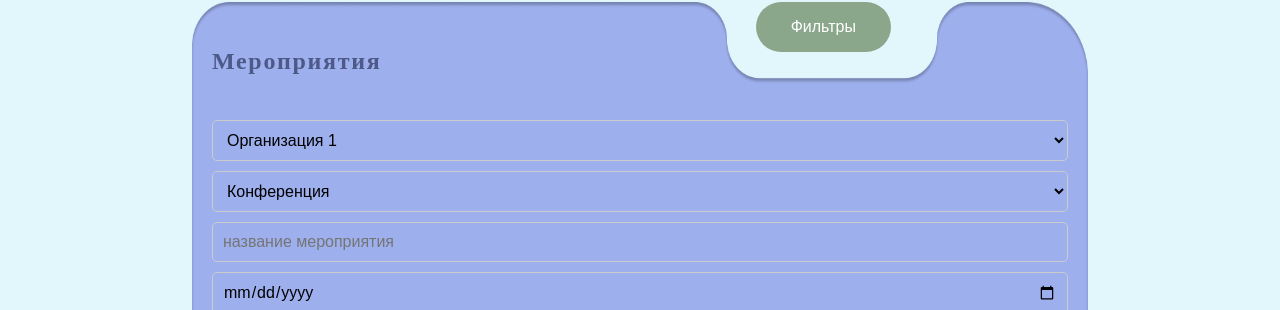
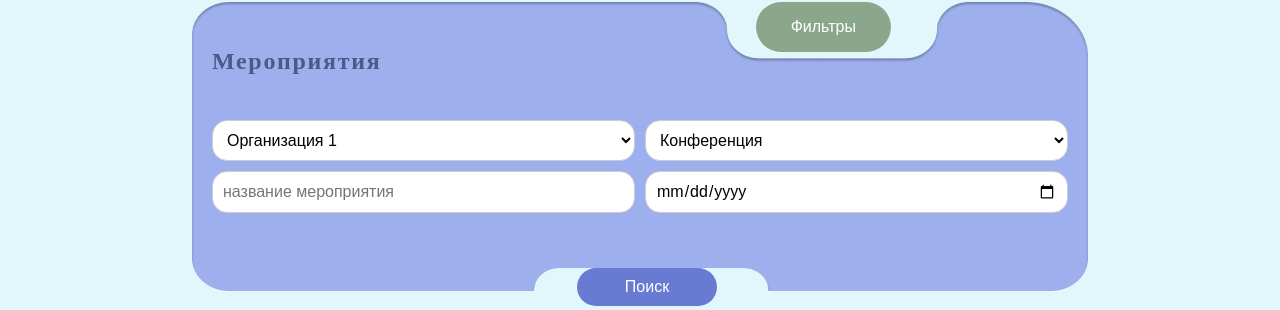
Before and after one commit to Kuzy53/EcolCon, a React (Vite) app: page / in a window 1280 px wide. Shown: the part 642-952 px from the top of the page. Built offline with nearby package versions, Linux system fonts and the light colour scheme.

Commit message:
restyle EventFilter

```diff
--- a/src/components/MainPage/EventFilter.module.css
+++ b/src/components/MainPage/EventFilter.module.css
@@ -52,22 +52,26 @@ border-radius: 40px;
   }
 
   .filters {
-    display: flex;
-    flex-direction: column;
+    /* display: flex;
+    flex-direction: column; */
+    display: grid;
+    grid-template-columns: repeat(2, 1fr);
     gap: 10px;
     margin-bottom: 20px;
   }
 
   .select {
     padding: 10px;
-    border-radius: 5px;
+    border-radius: 15px;
     border: 1px solid #ccc;
+    background: white;
   }
 
   .input {
     padding: 10px;
-    border-radius: 5px;
+    border-radius: 15px;
     border: 1px solid #ccc;
+    background: white;
   }
 
   .searchButton {
```
